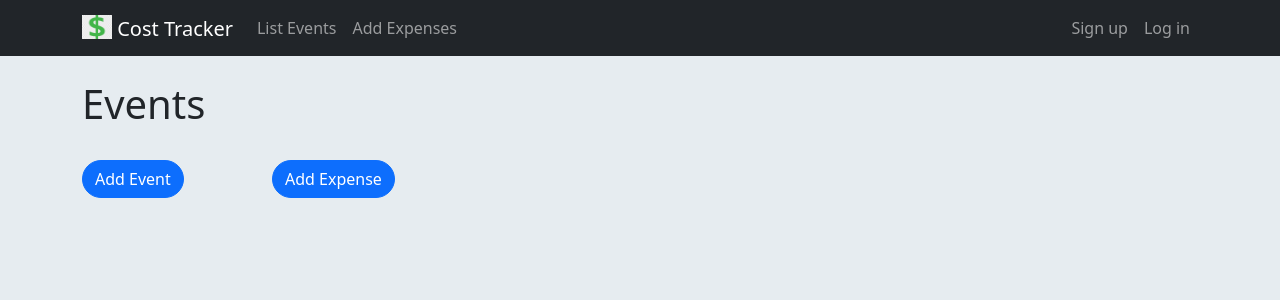
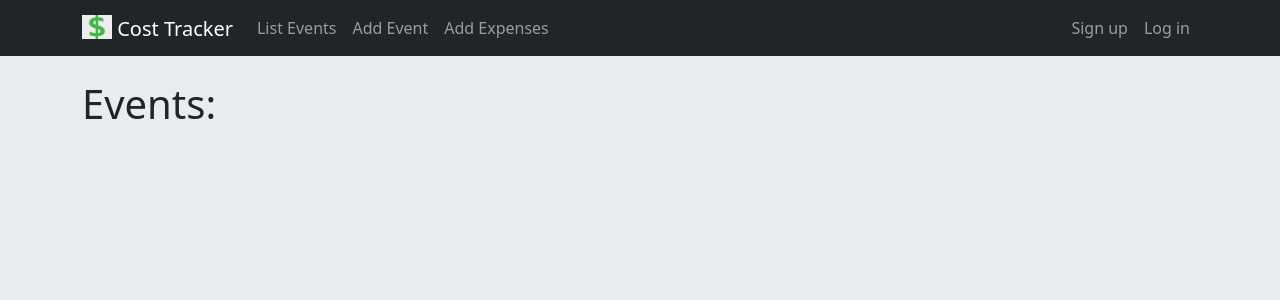
Before and after one commit to ramasrini1/rsCostTrackerHeroku, a Flask app: page /events/list in a window 1280 px wide. Shown: the top 300 px of the page. Run offline with Flask 2, Linux system fonts and the light colour scheme; data that the repository does not hold is empty.

Commit message:
css styling

```diff
--- a/static/stylesheets/style.css
+++ b/static/stylesheets/style.css
@@ -46,3 +46,18 @@ body.error-404 {
   display: flex;
   justify-content: center;
 }
+
+.evt_lst {
+  border: 5px dashed #f7a239;
+}
+
+
+.lst_item {
+  align-items: center;
+  border: 5px dashed greenyellow;
+}
+
+.lst_item1 {
+  align-items: right;
+  border: 5px dashed yellow;
+}
--- a/templates/base.html
+++ b/templates/base.html
@@ -42,6 +42,9 @@
             <li class="nav-item active">
               <a href="/events/list" class="nav-link">List Events</a>
             </li>
+            <li class="nav-item active">
+              <a href="/events/new" class="nav-link">Add Event</a>
+            </li>
             <li class="nav-item">
               <a href="/expenses/add_expense" class="nav-link">Add Expenses</a>
             </li>
--- a/templates/events/event_list.html
+++ b/templates/events/event_list.html
@@ -1,25 +1,23 @@
 {% extends 'base.html' %}
 {% block content %}
-    <h1>Events</h1>
+    <h1>Events:</h1>
+    <div align="center" class="container">
     {% for event in events %}
-    <div class="row">
-      <div class="col-2 mt-2">
+    <div class="row justify-content-md-center">
+      <div class="col-sm-1  col-md-2 mt-2">
+      </div>
+      <div class="col-sm-4  col-md-2 mt-2">
         <a href="">{{ event.evt_name }}</a>
       </div>
-      <div class="col-2 mt-2">
+      <div class="col-sm-4  col-md-4 mt-2">
         <a href="/event/expenses/{{event.id}}"><i>Show Expenses</a></i></a>
+
+      </div>
+      <div class="col-sm-1  col-md-2 mt-2">
       </div>
     </div>
-  {% endfor %}
-
-  <div class="row">
-    <div class="col-2 mt-4">
-      <a class="btn btn-primary" href="/events/new">Add Event</a>
+    {% endfor %}
     </div>
-    <div class="col-2 mt-4">
-      <a class="btn btn-primary" href="/expenses/add_expense">Add Expense</a>
-    </div>
-  </div>
 
 
 
```
